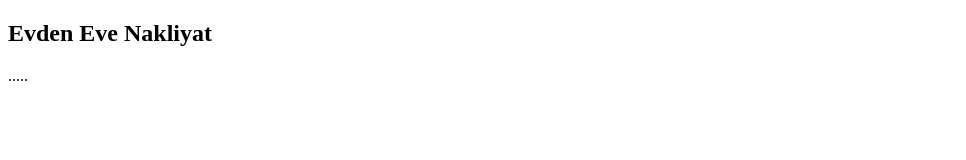
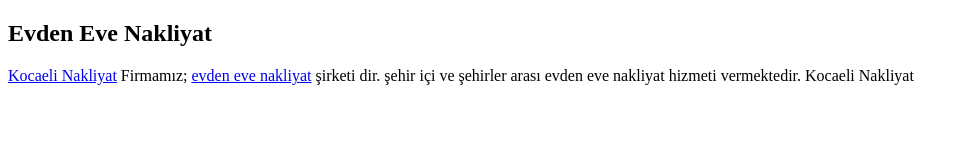
Before and after one commit to kocaelinakliyat/evden-eve-nakliyat, a plain HTML site: page index.html in a window 1280 px wide. Shown: the whole page, without its empty margins (0-966 px from the left). Drawn offline with Linux system fonts and the light colour scheme.

Commit message:
Update index.html

```diff
--- a/index.html
+++ b/index.html
@@ -6,6 +6,6 @@
 <body>
 <article>
 <h1>Evden Eve Nakliyat</h1>
-<p>.....</p>
+  <p> <a href="https://kocaelinakliyat.com.tr">Kocaeli Nakliyat</a> Firmamız; <a href="https://kocaelinakliyat.com.tr/evden-eve-nakliyat">evden eve nakliyat</a> şirketi dir. şehir içi ve şehirler arası evden eve nakliyat hizmeti vermektedir. Kocaeli Nakliyat</p>
 </body>
 </html>
```
